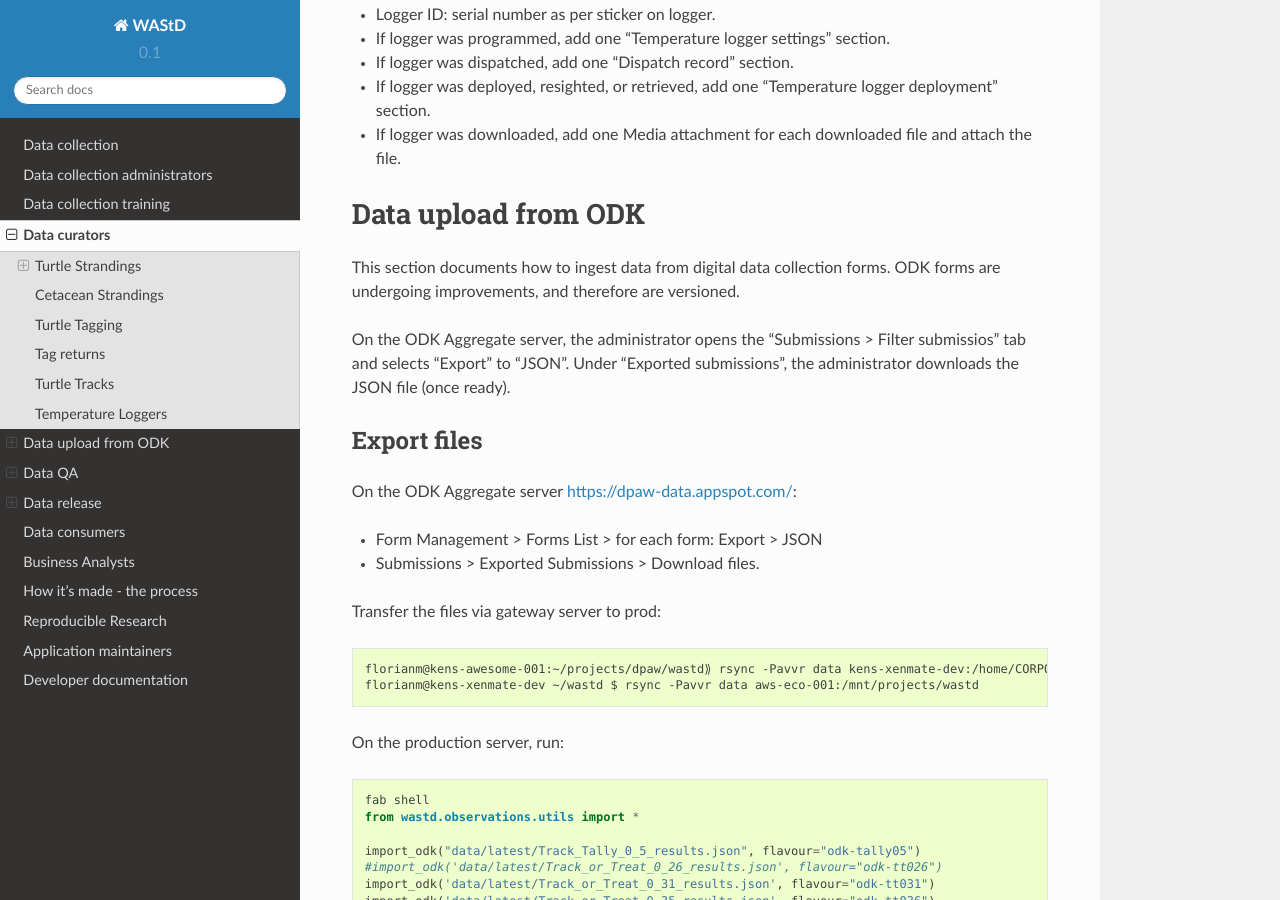
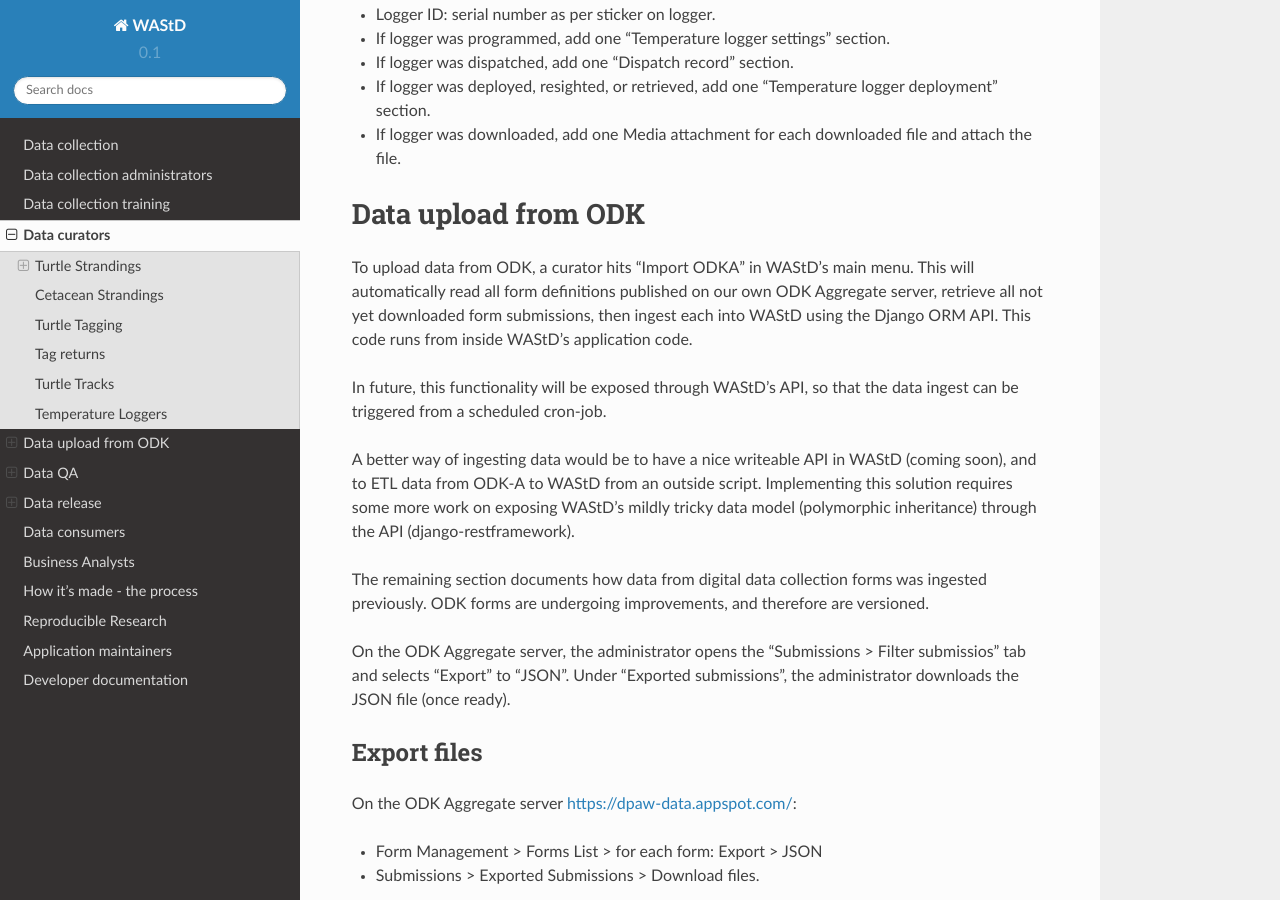
Before and after one commit to dbca-wa/wastd, a Sphinx documentation site: the page built from docs/data_curators.rst, in a window 1280 px wide and 900 px high, scrolled down 7097 px. Built offline with Sphinx 7.4.7 and the Read the Docs theme 2.0.0, drawn with Linux system fonts in a browser that asks for light colours.

Commit message:
update docs

```diff
--- a/docs/data_curators.rst
+++ b/docs/data_curators.rst
@@ -316,7 +316,20 @@
 ====================
 Data upload from ODK
 ====================
-This section documents how to ingest data from digital data collection forms.
+To upload data from ODK, a curator hits "Import ODKA" in WAStD's main menu.
+This will automatically read all form definitions published on our own ODK Aggregate
+server, retrieve all not yet downloaded form submissions, then ingest each into WAStD
+using the Django ORM API. This code runs from inside WAStD's application code.
+
+In future, this functionality will be exposed through WAStD's API, so that the data
+ingest can be triggered from a scheduled cron-job.
+
+A better way of ingesting data would be to have a nice writeable API in WAStD (coming soon), and
+to ETL data from ODK-A to WAStD from an outside script.
+Implementing this solution requires some more work on exposing WAStD's
+mildly tricky data model (polymorphic inheritance) through the API (django-restframework).
+
+The remaining section documents how data from digital data collection forms was ingested previously.
 ODK forms are undergoing improvements, and therefore are versioned.
 
 On the ODK Aggregate server, the administrator opens the "Submissions > Filter
```
